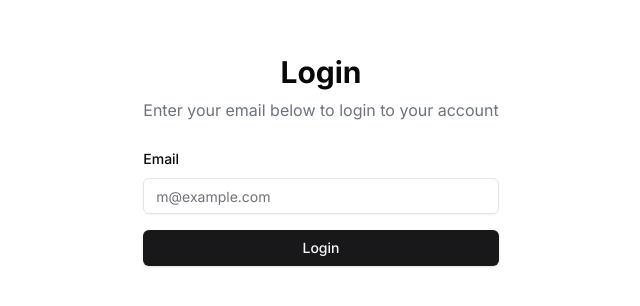
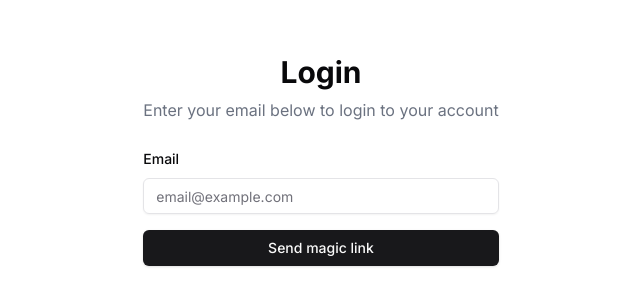
Before and after one commit to SammyFerreiraa/event-planify, a Next.js app: page /auth in a window 1280 px wide. Shown: the part 240-546 px from the top of the page, without its empty margins (319-959 px from the left). Built offline with nearby package versions, Linux system fonts and the light colour scheme.

Commit message:
feat:  form handling to AuthForm component

```diff
--- a/src/app/auth/_components/AuthForm.tsx
+++ b/src/app/auth/_components/AuthForm.tsx
@@ -1,8 +1,16 @@
+'use client'
+
 import { Label } from '@/components/ui/label'
 import { Input } from '@/components/ui/input'
 import { Button } from '@/components/ui/button'
+import { useForm } from 'react-hook-form'
 
 export default function AuthForm() {
+  const form = useForm()
+
+  const handleSubmit = form.handleSubmit(async (data) => {
+    console.log(data)
+  })
   return (
     <div className="mx-auto max-w-sm space-y-6">
       <div className="space-y-2 text-center">
@@ -11,15 +19,26 @@ export default function AuthForm() {
           Enter your email below to login to your account
         </p>
       </div>
-      <div className="space-y-4">
+      <form onSubmit={handleSubmit} className="space-y-4">
         <div className="space-y-2">
           <Label htmlFor="email">Email</Label>
-          <Input id="email" placeholder="m@example.com" required type="email" />
+          <Input
+            id="email"
+            placeholder="email@example.com"
+            autoComplete="off"
+            required
+            type="email"
+            {...form.register('email')}
+          />
         </div>
-        <Button className="w-full" type="submit">
-          Login
+        <Button
+          className="w-full"
+          type="submit"
+          disabled={form.formState.isSubmitting}
+        >
+          {form.formState.isSubmitting ? 'Sending...' : 'Send magic link'}
         </Button>
-      </div>
+      </form>
     </div>
   )
 }
```
